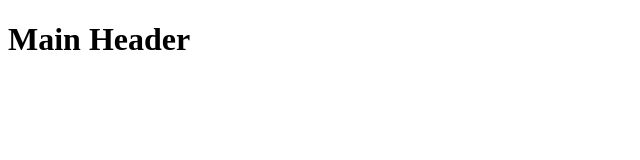
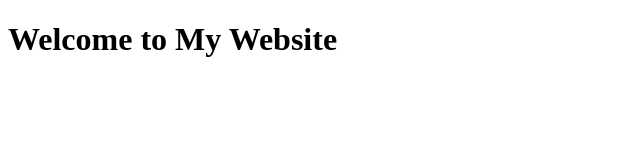
Before and after one commit to krishnapriya-2007/librarymanagement-system, a plain HTML site: page Gitpendsem/index.html in a window 1280 px wide. Shown: the whole page, without its empty margins (0-640 px from the left). Drawn offline with Linux system fonts and the light colour scheme.

Commit message:
Resolve merge conflict

```diff
--- a/Gitpendsem/index.html
+++ b/Gitpendsem/index.html
@@ -4,6 +4,6 @@
     <title>My Website</title>
 </head>
 <body>
-  <h1>Main Header</h1>
+  <h1>Welcome to My Website</h1>
 </body>
 </html>
```
